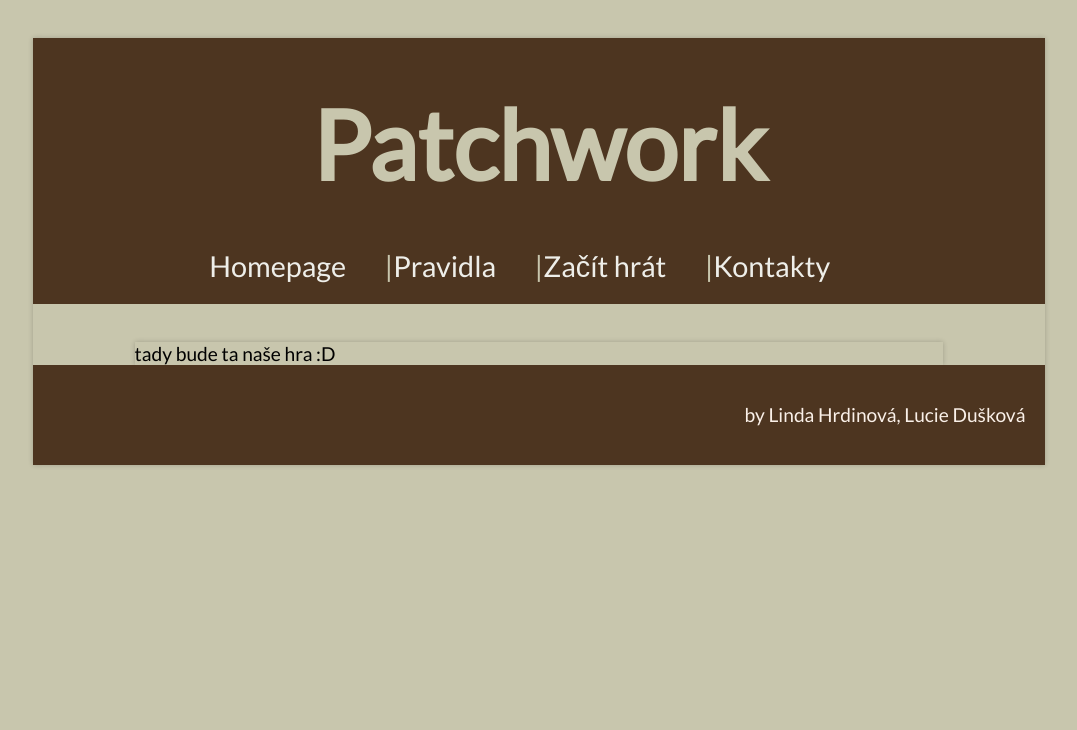
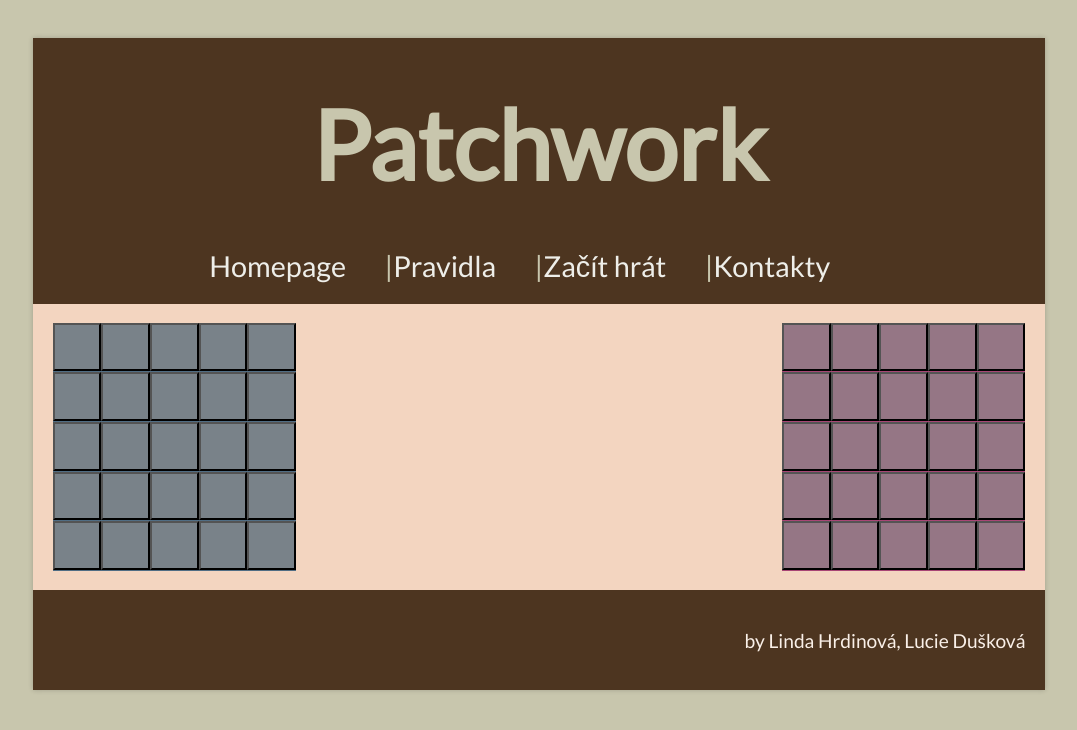
Before and after one commit to LucieDuskova/Patchwork, a React (Vite) app: page /hra in a window 1280 px wide. Shown: the top 730 px of the page, without its empty margins (101-1178 px from the left). Built offline with nearby package versions, Linux system fonts and the light colour scheme.

Commit message:
testovani latek - pole hracu

```diff
--- a/package.json
+++ b/package.json
@@ -17,6 +17,7 @@
     "@types/react": "^18.2.15",
     "@types/react-dom": "^18.2.7",
     "@vitejs/plugin-react": "^4.0.3",
-    "vite": "^4.4.5"
+    "glob": "^10.3.10",
+    "vite": "^4.5.0"
   }
 }
--- a/src/pages/Domu/index.jsx
+++ b/src/pages/Domu/index.jsx
@@ -2,9 +2,9 @@ import './style.css';
 
 export const Domu = () => {
   return (
-    <div className="container">
-     <h2>Proč hra??</h2>
-     <p>Děláme Patchwork, protože... </p>
-    </div>
+    <main>
+      <h2>Proč hra??</h2>
+      <p>Děláme Patchwork, protože... </p>
+    </main>
   );
 };
--- a/src/pages/Hra/index.jsx
+++ b/src/pages/Hra/index.jsx
@@ -1,5 +1,65 @@
 import './style.css';
 
 export const Hra = () => {
-  return <div className="container">tady bude ta naše hra :D</div>;
+  return (
+    <main>
+      <div className="time"></div>
+      <div className="playerBoards">
+        <div className="player1">
+          <button></button>
+          <button></button>
+          <button></button>
+          <button></button>
+          <button></button>
+          <button></button>
+          <button></button>
+          <button></button>
+          <button></button>
+          <button></button>
+          <button></button>
+          <button></button>
+          <button></button>
+          <button></button>
+          <button></button>
+          <button></button>
+          <button></button>
+          <button></button>
+          <button></button>
+          <button></button>
+          <button></button>
+          <button></button>
+          <button></button>
+          <button></button>
+          <button></button>
+        </div>
+        <div className="player2">
+          <button></button>
+          <button></button>
+          <button></button>
+          <button></button>
+          <button></button>
+          <button></button>
+          <button></button>
+          <button></button>
+          <button></button>
+          <button></button>
+          <button></button>
+          <button></button>
+          <button></button>
+          <button></button>
+          <button></button>
+          <button></button>
+          <button></button>
+          <button></button>
+          <button></button>
+          <button></button>
+          <button></button>
+          <button></button>
+          <button></button>
+          <button></button>
+          <button></button>
+        </div>
+      </div>
+    </main>
+  );
 };
--- a/src/pages/Hra/style.css
+++ b/src/pages/Hra/style.css
@@ -1 +1,26 @@
 @import url('https://fonts.googleapis.com/css2?family=Handlee&family=Lato&display=swap');
+
+
+.player1 {
+  aspect-ratio: 1 / 1;
+  background-color: #506D84;
+  width: 25%;
+}
+
+button {
+  aspect-ratio: 1 / 1;
+  width: 20%;
+  background-color: rgba(141, 141, 141, 0.687);
+}
+
+.player2 {
+  aspect-ratio: 1 / 1;
+  background-color: #A84575;
+  width: 25%;
+}
+
+.playerBoards {
+  display: flex;
+  justify-content: space-between;
+  width: 100%;
+}
--- a/src/pages/Kontakty/index.jsx
+++ b/src/pages/Kontakty/index.jsx
@@ -2,8 +2,7 @@ import './style.css';
 
 export const Kontakty = () => {
   return (
-    <div className="container">
-
+    <>
       <main className="kontakty__Linda">
         <h2>Linda Hrdinová</h2>
         <img
@@ -14,7 +13,7 @@ export const Kontakty = () => {
         <p>Linda ... bla bla bla</p>
       </main>
       <main className="kontakty__Lucka">
-      <h2>Lucie Dušková</h2>
+        <h2>Lucie Dušková</h2>
         <img
           className="kontakty__Lucka-img"
           src="../../pages/Kontakty/img/Lucie_Duskova.jpeg"
@@ -22,6 +21,6 @@ export const Kontakty = () => {
         />
         <p>Lucka ... bla bla bla</p>
       </main>
-    </div>
+    </>
   );
 };
```
